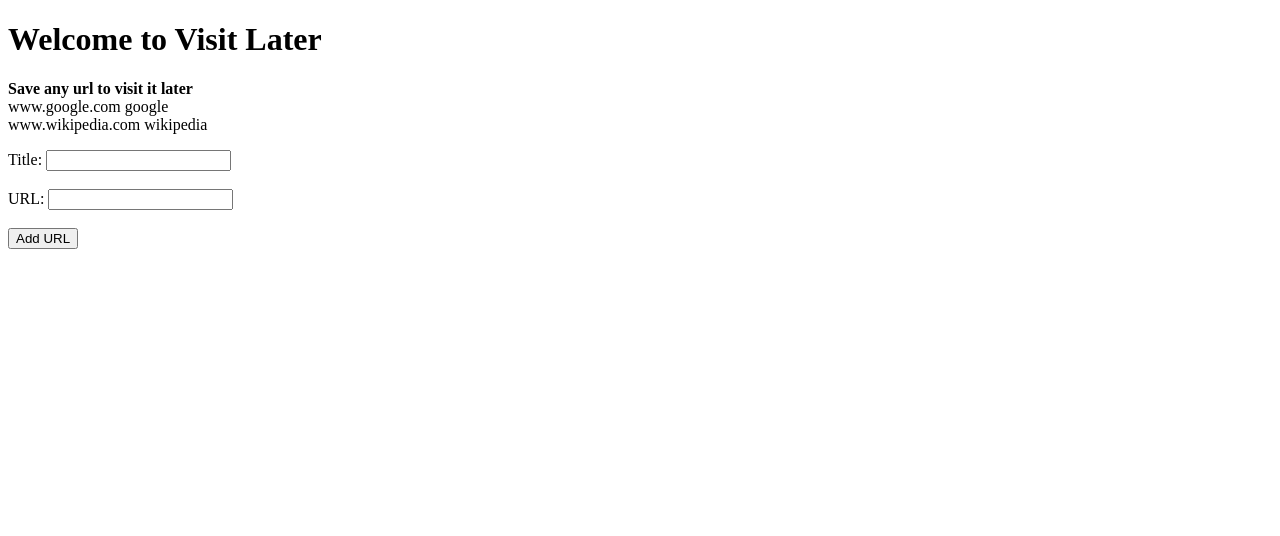
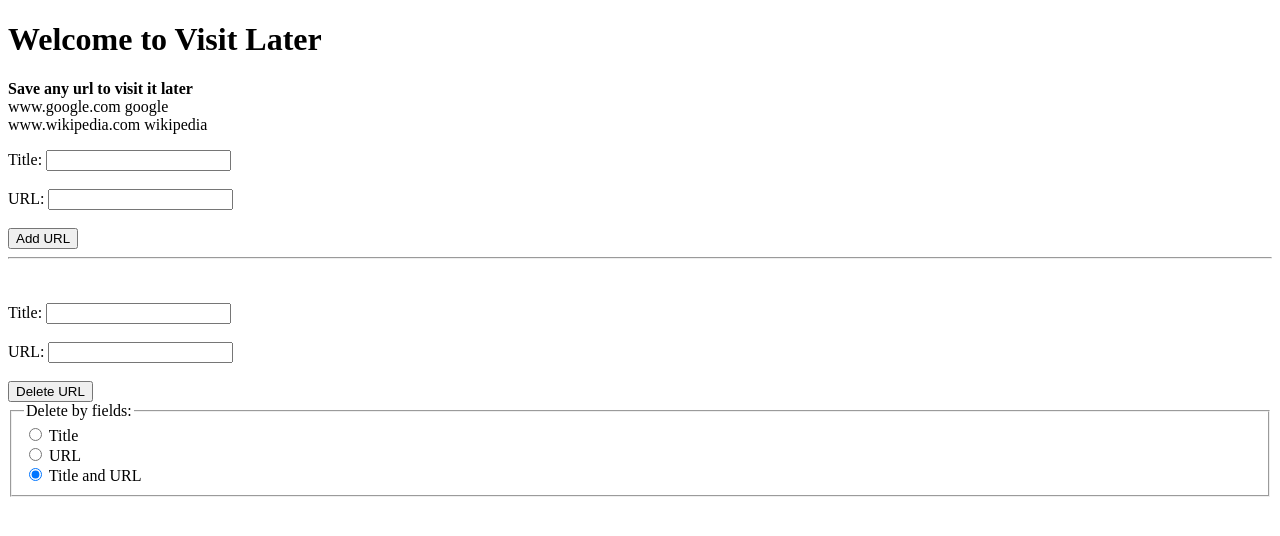
Before and after one commit to MichaelShults/visit-later-app, a Flask app: page / in a window 1280 px wide. Shown: the part 44-580 px from the top of the page. Run offline with Flask 3, Linux system fonts and the light colour scheme; data comes from the database, SQL or seed files in the repository.

Commit message:
Implement delete by title/URL; add basic form validation

```diff
--- a/app.py
+++ b/app.py
@@ -16,6 +16,26 @@ def insert_into_db(url, title):
     cur.execute('INSERT INTO entries(url, title) VALUES (?, ?)', (url, title))
     conn.commit()
     conn.close()
+
+def delete_from_db(url = None, title = None):
+    if url or title:
+        conn = sqlite3.connect(DATABASE)
+        cur = conn.cursor()
+        query = "DELETE FROM entries WHERE "
+        if url and title:
+            query += 'url = (?) AND title = (?)'
+            cur.execute(query, (url, title))
+        elif url and not title:
+            query += 'url = (?)'
+            cur.execute(query, (url,))
+        else:
+            query += 'title = (?)'
+            cur.execute(query, (title,))
+        conn.commit()
+        conn.close()
+        return True
+    else:
+        return False
 
 def get_entries_from_db():
     conn = sqlite3.connect(DATABASE)
@@ -63,9 +83,31 @@ def contact():
 def add_link():
     title = request.form.get("title")
     url = request.form.get("url")
-    insert_into_db(url, title)
+    if title and not title.isspace() and url and not url.isspace():
+        insert_into_db(url, title)
+    else:
+        print("Error, some fields are empty")
     return redirect("/")
 
+@app.route("/delete", methods = ["POST"])
+def delete_link():
+    title = request.form.get("title")
+    url = request.form.get("url")
+    print("url = '", url, "' ")
+    by_field = request.form.get("delete-by-field")
+    if by_field == "url":
+        title = None
+    elif by_field == "title":
+        url = None
+    if url and url.isspace():
+        url = "None"
+    if title and title.isspace():
+        title = "None"
+    if delete_from_db(url=url, title=title):
+        print("deletion operation successfull!")
+    else:
+        print("No arguments passed. Nothing deleted")
+    return redirect("/")
 
 ######################
 
--- a/templates/index.html
+++ b/templates/index.html
@@ -25,5 +25,32 @@
 				<input type="submit" value="Add URL">
 			</form>
 		</div>
+		<hr>
+		<br><br>
+		<div>
+			<form action="{{url_for('delete_link')}}" method="post">
+				<label for="title">Title:</label>
+				<input type="text" id="title" name="title"><br><br>
+				<label for="url">URL:</label>
+				<input type="text" id="url" name="url"><br><br>
+				<input type="submit" value="Delete URL">
+				<fieldset>
+					<legend> Delete by fields:</legend>
+					<div>
+						<input type="radio" id="by-title" name="delete-by-field" value="title" checked />
+						<label for="">Title</label>
+					</div>
+					<div>
+						<input type="radio" id="by-url" name="delete-by-field" value="url" checked />
+						<label for="">URL</label>
+					</div>
+					<div>
+						<input type="radio" id="by-title-url" name="delete-by-field" value="title-url" checked />
+						<label for="">Title and URL</label>
+					</div>
+				</fieldset>
+
+			</form>
+		</div>
 	</body>
 </html>
```
